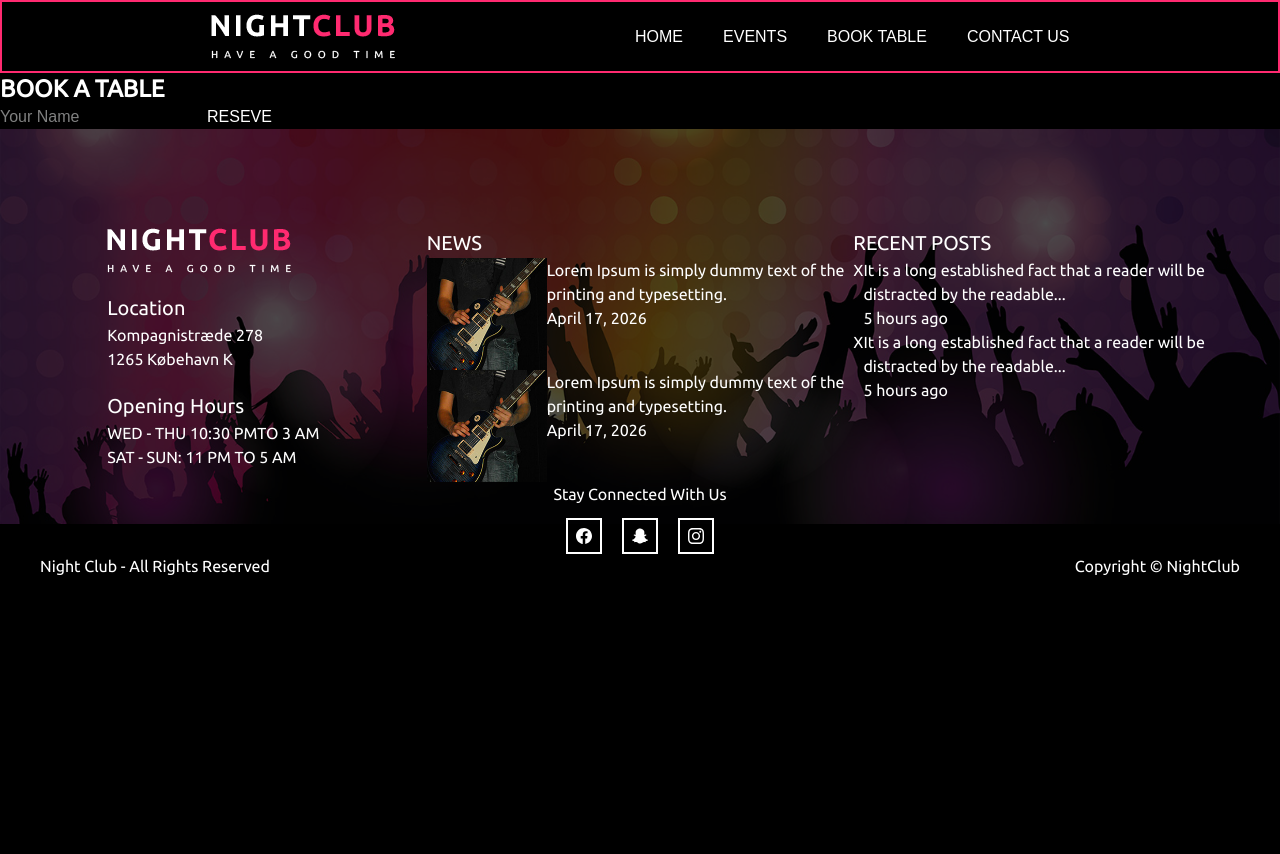
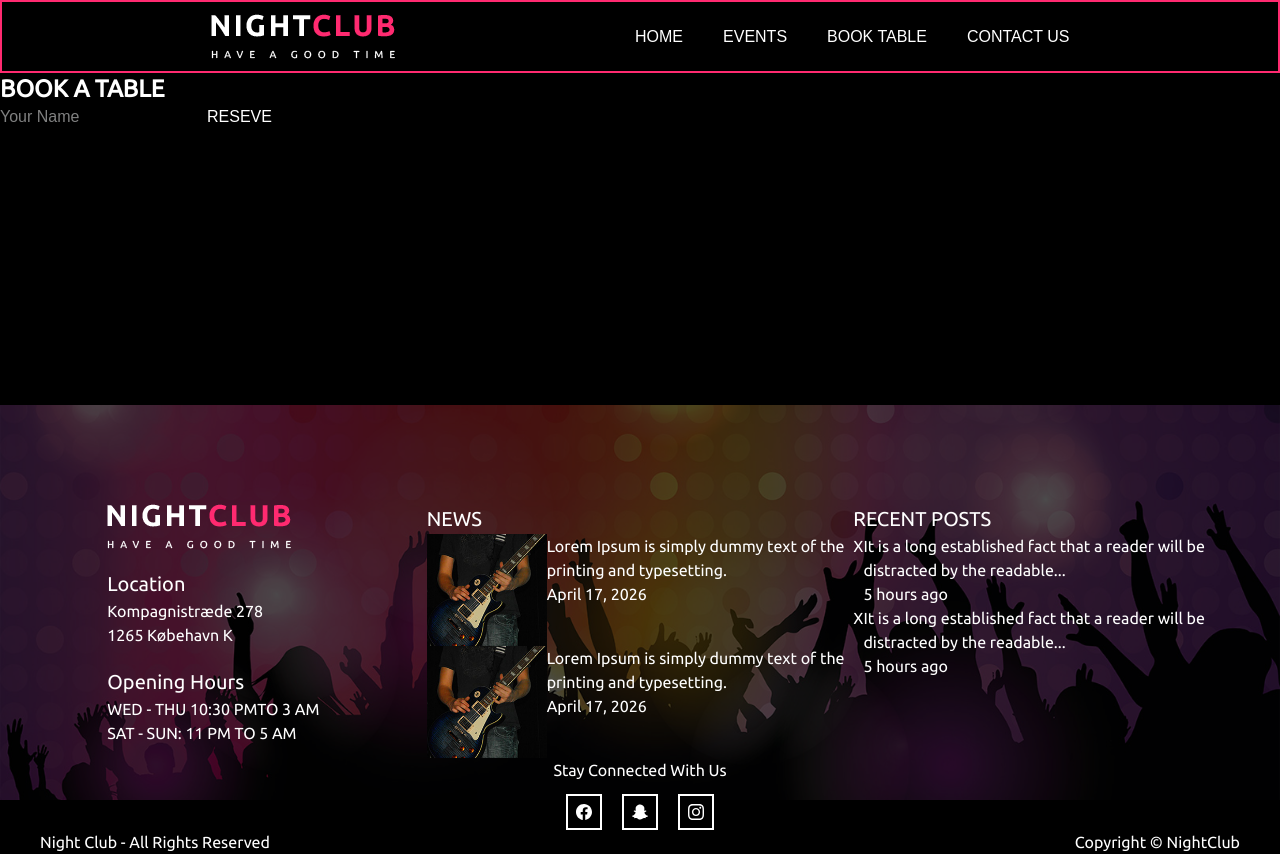
Before and after one commit to SaethorMH/night_club_eksamen_frontend_2026-julie-sebastian-saethor, a Next.js app: page /booktable in a window 1280 px wide. Before the commit the page ends 800 px from the top, so only its background shows below. Built offline with nearby package versions, Linux system fonts and the light colour scheme.

Commit message:
Refactor BookingForm and Footer components for improved structure and styling; update layout metadata

```diff
--- a/src/app/booktable/_components/BookingForm.tsx
+++ b/src/app/booktable/_components/BookingForm.tsx
@@ -12,10 +12,10 @@ export default function BookingForm() {
   }
 
   return (
-    <section>
+    <section className="flex flex-col flex-2">
       <h2 className="font-bold">Book a table</h2>
 
-      <form onSubmit={handleSumit}>
+      <form onSubmit={handleSumit} className="item-center">
         <input type="text" name="yourName" placeholder="Your Name" />
 
         <button type="submit" className="uppercase">
--- a/src/app/components/Footer.tsx
+++ b/src/app/components/Footer.tsx
@@ -1,9 +1,9 @@
 import Image from "next/image";
-import Logo from "./Logo"
+import Logo from "./Logo";
 import { BsFacebook } from "react-icons/bs";
 import { FaSnapchatGhost } from "react-icons/fa";
 import { FaInstagram } from "react-icons/fa6";
-export default function Footer(){
+export default function Footer() {
   return (
     <>
       <footer className=" relative @container ">
--- a/src/app/layout.tsx
+++ b/src/app/layout.tsx
@@ -3,6 +3,7 @@ import { Ubuntu } from "next/font/google";
 import "./globals.css";
 import Header from "./components/Header";
 import Footer from "./components/Footer";
+
 const ubuntu = Ubuntu({
   variable: "--font-ubuntu",
   weight: "400",
@@ -10,16 +11,20 @@ const ubuntu = Ubuntu({
 });
 
 export const metadata: Metadata = {
-  title: "Create Next App",
-  description: "Generated by create next app",
+  title: "Night Club",
+  description: "Have a good time",
+  icons: "/assets/icons/favicon.png",
 };
 
 export default function RootLayout({ children }: LayoutProps<"/">) {
   return (
     <html lang="en" className={`${ubuntu.variable} h-full antialiased`}>
-      <Header />
-      <body className="min-h-full flex flex-col">{children}</body>
-      <Footer />
+      <body className="min-h-full flex flex-col">
+        <Header />
+        <main className="flex-1">{children}</main>
+
+        <Footer />
+      </body>
     </html>
   );
 }
```
Lines whose indentation alone changed are shown as unchanged.
